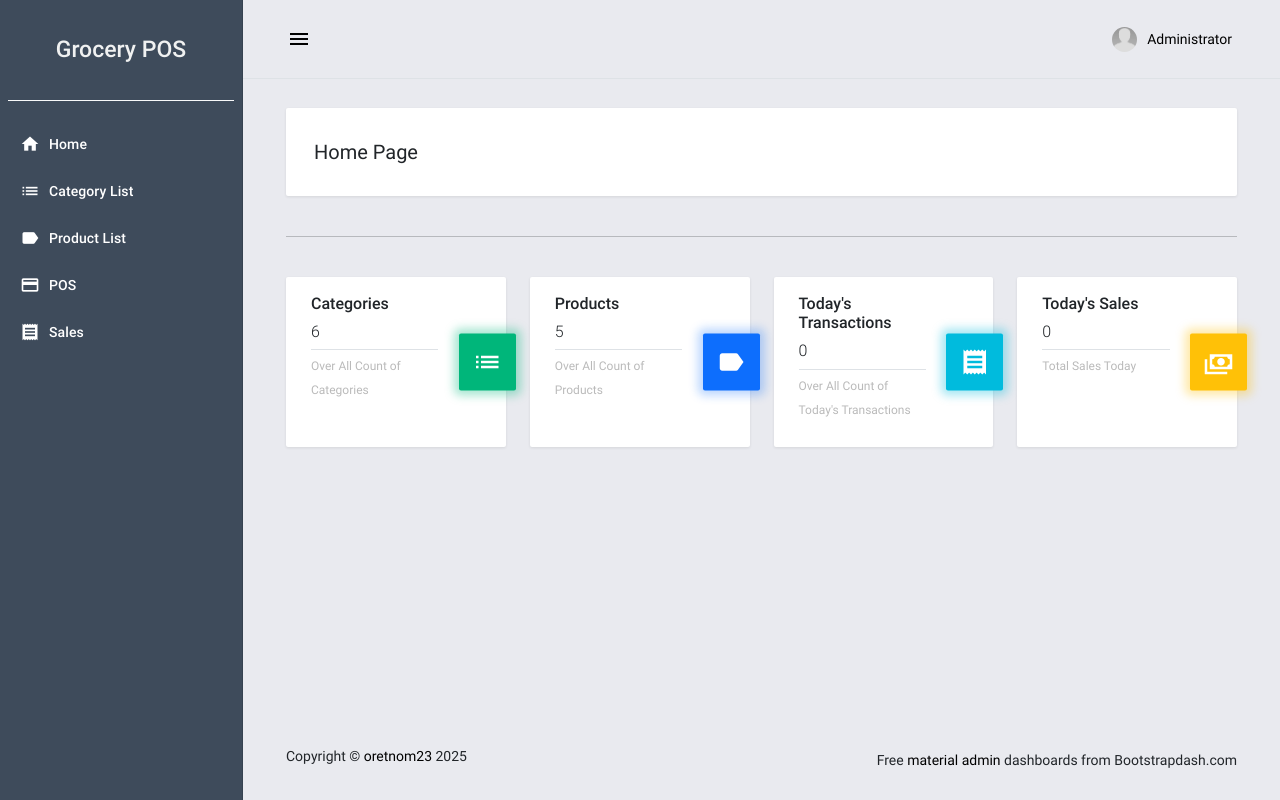
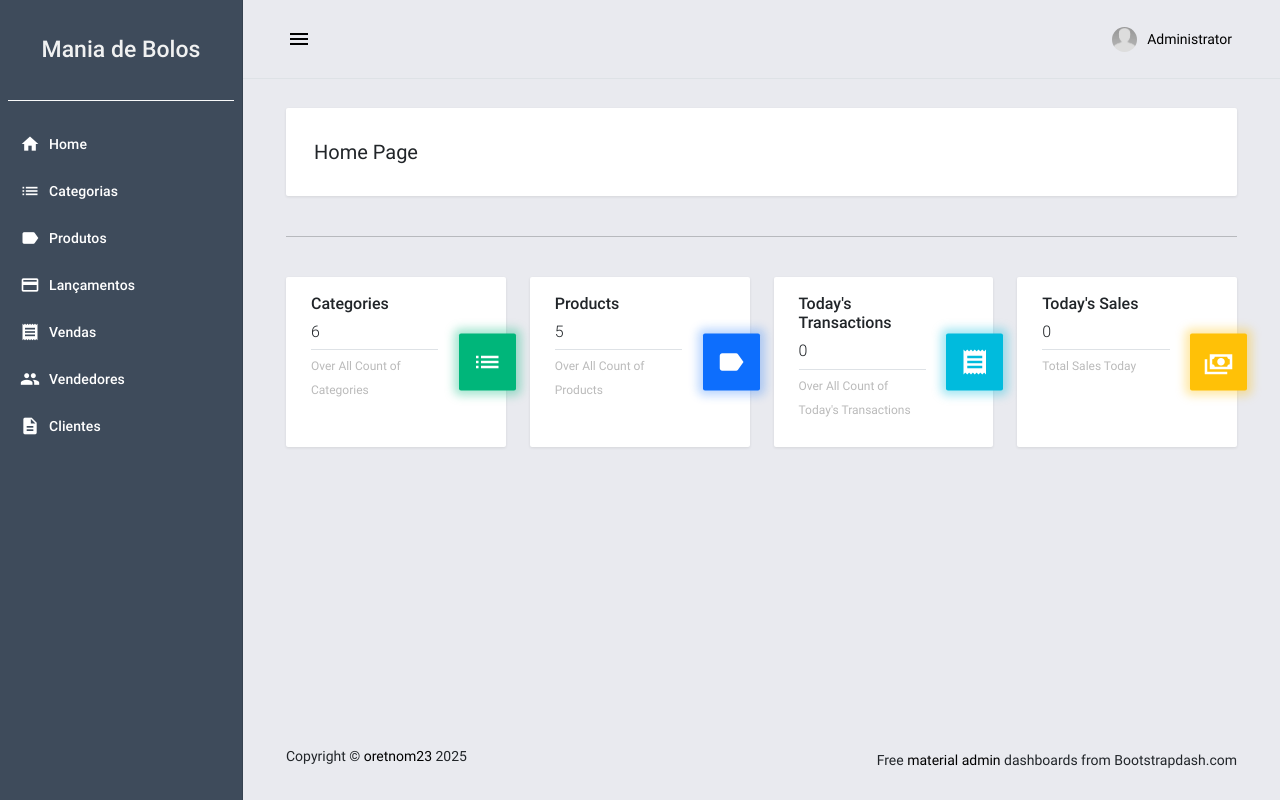
Before and after one commit to SsMattsS/fabrica-pos, a Django app: page / in a window 1280 px wide. Run offline with Django 3.2, Linux system fonts and the light colour scheme; a user stored in the database is signed in; data comes from the database, SQL or seed files in the repository; both versions use the stored data as it was after the commit; some libraries are stand-ins or nearby versions.

Commit message:
Inclusao de itens menu lateral e padronizacao do layout da pagina base

```diff
--- a/pos/posApp/templates/posApp/base.html
+++ b/pos/posApp/templates/posApp/base.html
@@ -6,9 +6,9 @@
     <meta charset="UTF-8">
     <meta http-equiv="X-UA-Compatible" content="IE=edge">
     <meta name="viewport" content="width=device-width, initial-scale=1.0"> {% if page_title %}
-    <title>{{ page_title }} | Grocery POS</title>
+    <title>Mania de Bolos</title>
     {% else %}
-    <title>Grocery POS</title>
+    <title>Mania de Bolos</title>
     {% endif %}
     <link rel="stylesheet" href="{% static 'posApp/assets/bootstrap/css/bootstrap.min.css' %}">
 
@@ -26,7 +26,7 @@
     <!-- <link rel="stylesheet" href="https://cdn.jsdelivr.net/npm/select2@4.1.0-rc.0/dist/css/select2.min.css"> -->
     <link rel="stylesheet" href="{% static 'posApp/assets/default/css/style.css' %}">
     <!-- End layout styles -->
-    <link rel="shortcut icon" href="{% static 'posApp/assets/material-admin/images/favicon.png' %}" />
+    <link rel="shortcut icon" href="{% static 'posApp/assets/material-admin/images/favicon_mb.png' %}" />
     <script src="{% static 'posApp/assets/default/js/jquery-3.6.0.min.js' %}">
     </script>
     <script src="{% static 'posApp/assets/bootstrap/js/bootstrap.min.js' %}"></script>
--- a/pos/posApp/templates/posApp/navigation.html
+++ b/pos/posApp/templates/posApp/navigation.html
@@ -3,7 +3,7 @@
 <aside class="mdc-drawer mdc-drawer--dismissible mdc-drawer--open bg-dark bg-gradient">
     <div class="mdc-drawer__header border-bottom border-light">
         <a href="{% url 'home-page' %}" class="brand-logo">
-            <h3 class="text-center text-light">Grocery POS</h3>
+            <h3 class="text-center text-light">Mania de Bolos</h3>
         </a>
     </div>
     <div class="mdc-drawer__content">
@@ -16,22 +16,32 @@
                 </div>
                 <div class="mdc-list-item mdc-drawer-item">
                     <a class="mdc-drawer-link" href="{% url 'category-page' %}">
-                        <i class="material-icons mdc-list-item__start-detail mdc-drawer-item-icon" aria-hidden="true">list</i> Category List
+                        <i class="material-icons mdc-list-item__start-detail mdc-drawer-item-icon" aria-hidden="true">list</i> Categorias
                     </a>
                 </div>
                 <div class="mdc-list-item mdc-drawer-item">
                     <a class="mdc-drawer-link" href="{% url 'product-page' %}">
-                        <i class="material-icons mdc-list-item__start-detail mdc-drawer-item-icon" aria-hidden="true">label</i> Product List
+                        <i class="material-icons mdc-list-item__start-detail mdc-drawer-item-icon" aria-hidden="true">label</i> Produtos
                     </a>
                 </div>
                 <div class="mdc-list-item mdc-drawer-item">
                     <a class="mdc-drawer-link" href="{% url 'pos-page' %}">
-                        <i class="material-icons mdc-list-item__start-detail mdc-drawer-item-icon" aria-hidden="true">payment</i> POS
+                        <i class="material-icons mdc-list-item__start-detail mdc-drawer-item-icon" aria-hidden="true">payment</i> Lançamentos
                     </a>
                 </div>
                 <div class="mdc-list-item mdc-drawer-item">
                     <a class="mdc-drawer-link" href="{% url 'sales-page' %}">
-                        <i class="material-icons mdc-list-item__start-detail mdc-drawer-item-icon" aria-hidden="true">receipt</i> Sales
+                        <i class="material-icons mdc-list-item__start-detail mdc-drawer-item-icon" aria-hidden="true">receipt</i> Vendas
+                    </a>
+                </div>
+                <div class="mdc-list-item mdc-drawer-item">
+                    <a class="mdc-drawer-link" href="#">
+                        <i class="material-icons mdc-list-item__start-detail mdc-drawer-item-icon" aria-hidden="true">group</i> Vendedores
+                    </a>
+                </div>
+                <div class="mdc-list-item mdc-drawer-item">
+                    <a class="mdc-drawer-link" href="#">
+                        <i class="material-icons mdc-list-item__start-detail mdc-drawer-item-icon" aria-hidden="true">description</i> Clientes
                     </a>
                 </div>
             </nav>
```
Also changed, not shown: pos/db.sqlite3.
